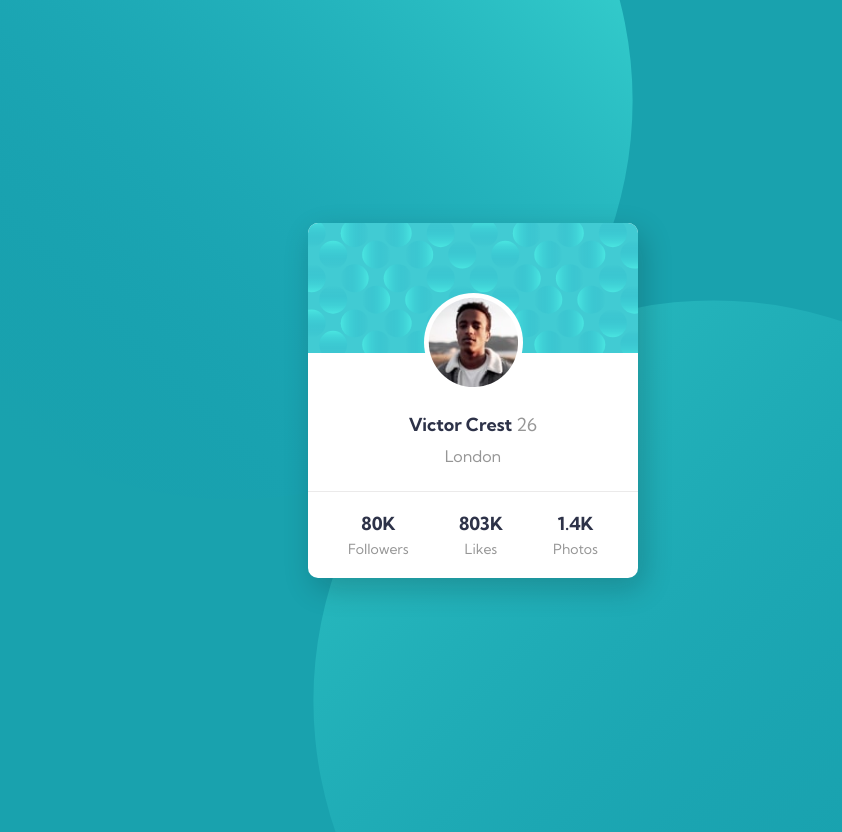
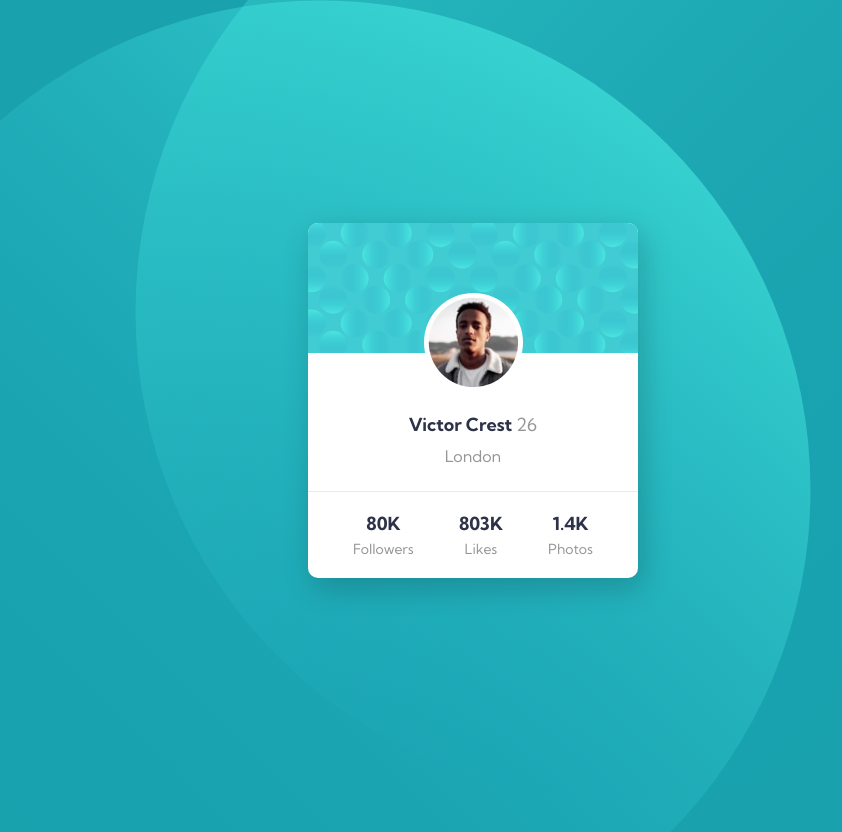
Before and after one commit to johnayanyemi/FEM-profile-card-component, a plain HTML site: page index.html in a window 1280 px wide. Shown: the whole page, without its empty margins (167-1009 px from the left). Drawn offline with Linux system fonts and the light colour scheme.

Commit message:
Update style.css

```diff
--- a/style.css
+++ b/style.css
@@ -62,7 +62,7 @@ span{font-weight: 400;}
 div.container p.location {margin: 10px 0 25px 0;}
 
 div.bottom-box {
-    padding: 20px 40px;
+    padding: 20px 45px;
     text-align: center;
     justify-content: space-between;
     border-top: 1px solid rgba(196, 194, 194, 0.336);
@@ -74,17 +74,14 @@ div.bottom-box p {
 }
 
 body > img {
-    max-height: 100%;
     position: absolute;
     z-index: -1;
 }
 body > img.top {
-    margin-top: -300px;
     top: 0;
     left: 0;
 }
 body > img.bottom {
-    margin-bottom: -300px;
     bottom: 0;
     right: 0;
 }
```
